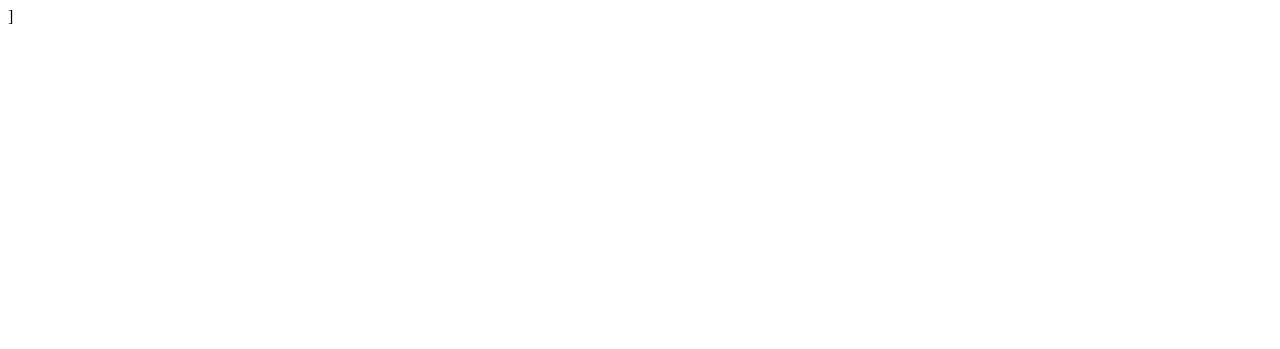
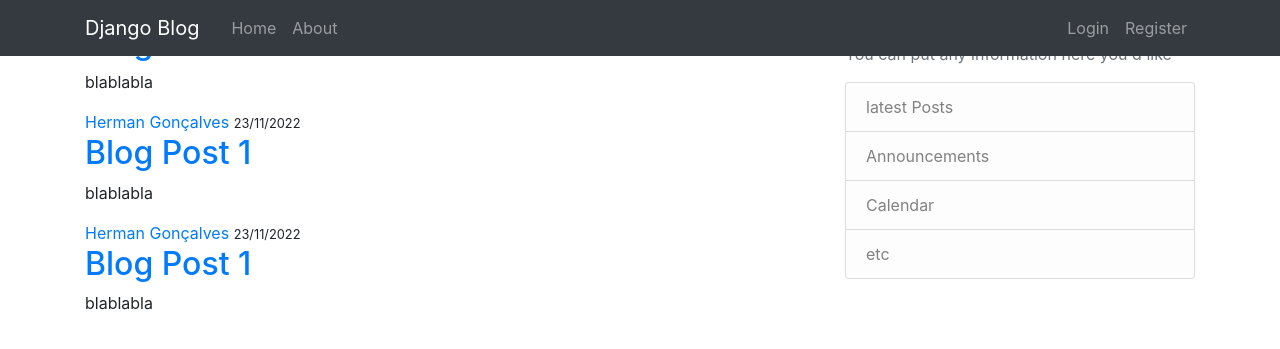
Before and after one commit to MallowHerman/django-blog, a Django app: page / in a window 1280 px wide. Before the commit the part shown is almost empty. Shown: the top 349 px of the page. Run offline with Django 4.2, Linux system fonts and the light colour scheme; some libraries are stand-ins or nearby versions.

Commit message:
templates layout and home

```diff
--- a/blog/templates/blog/home.html
+++ b/blog/templates/blog/home.html
@@ -1 +1,15 @@
 {% extends 'blog/layout.html' %}
+{% block content%}
+	<article>
+		{% for post in posts %}
+			<div>
+				<div>
+					<a href="">{{post.author}}</a>
+					<small>{{post.date_posted}}</small>
+				</div>
+				<h2><a href="">{{post.title}}</a></h2>
+				<p>{{post.content}}</p>
+			</div>
+		{% endfor %}
+	</article>
+{% endblock%}
--- a/blog/templates/blog/layout.html
+++ b/blog/templates/blog/layout.html
@@ -4,6 +4,9 @@
     <meta charset="UTF-8">
     <meta http-equiv="X-UA-Compatible" content="IE=edge">
     <meta name="viewport" content="width=device-width, initial-scale=1.0">
+    <!-- Bootstrap CSS -->
+    <link rel="stylesheet" href="https://cdn.jsdelivr.net/npm/bootstrap@4.0.0/dist/css/bootstrap.min.css" integrity="sha384-Gn5384xqQ1aoWXA+058RXPxPg6fy4IWvTNh0E263XmFcJlSAwiGgFAW/dAiS6JXm" crossorigin="anonymous">
+
     {% if title %}
         <title>Django Blog - {{title}}</title>
     {% else %}]
@@ -11,7 +14,52 @@
     {% endif%}
 </head>
 <body>
-    {% block content %}
-    {% endblock%}
+    <header class="site-header">
+      <nav class="navbar navbar-expand-md navbar-dark bg-dark fixed-top">
+        <div class="container">
+          <a class="navbar-brand mr-4" href="/">Django Blog</a>
+          <button class="navbar-toggler" type="button" data-toggle="collapse" data-target="#navbarToggle" aria-controls="navbarToggle" aria-expanded="false" aria-label="Toggle navigation">
+          <span class="navbar-toggler-icon"></span>
+          </button>
+          <div class="collapse navbar-collapse" id="navbarToggle">
+            <div class="navbar-nav mr-auto">
+              <a class="nav-item nav-link" href="/">Home</a>
+              <a class="nav-item nav-link" href="/about">About</a>
+            </div>
+            <!-- Navbar Right Side -->
+            <div class="navbar-nav">
+              <a class="nav-item nav-link" href="#">Login</a>
+              <a class="nav-item nav-link" href="#">Register</a>
+            </div>
+          </div>
+        </div>
+      </nav>
+    </header>
+    <main class="container" role="role">
+    <div class="row">
+        <div class="col-md-8">
+            {% block content%}{% endblock %}
+        </div>
+        <div class="col-md-4">
+            <div class="content-section">
+                <h3>Our Sidebar</h3>
+                <p class="text-muted">You can put any information here you'd like
+                    <ul class="list-group">
+                        <li class="list-group-item list-group-item-light">latest Posts</li>
+                        <li class="list-group-item list-group-item-light">Announcements</li>
+                        <li class="list-group-item list-group-item-light">Calendar</li>
+                        <li class="list-group-item list-group-item-light">etc</li>
+                    </ul>
+                </p>
+            </div>
+        </div>
+    </div>
+</main>
+
+    <!-- Optional JavaScript -->
+    <!-- jQuery first, then Popper.js, then Bootstrap JS -->
+    <script src="https://code.jquery.com/jquery-3.2.1.slim.min.js" integrity="sha384-KJ3o2DKtIkvYIK3UENzmM7KCkRr/rE9/Qpg6aAZGJwFDMVNA/GpGFF93hXpG5KkN" crossorigin="anonymous"></script>
+    <script src="https://cdn.jsdelivr.net/npm/popper.js@1.12.9/dist/umd/popper.min.js" integrity="sha384-ApNbgh9B+Y1QKtv3Rn7W3mgPxhU9K/ScQsAP7hUibX39j7fakFPskvXusvfa0b4Q" crossorigin="anonymous"></script>
+    <script src="https://cdn.jsdelivr.net/npm/bootstrap@4.0.0/dist/js/bootstrap.min.js" integrity="sha384-JZR6Spejh4U02d8jOt6vLEHfe/JQGiRRSQQxSfFWpi1MquVdAyjUar5+76PVCmYl" crossorigin="anonymous"></script>
 </body>
 </html>
--- a/blog/views.py
+++ b/blog/views.py
@@ -1,9 +1,29 @@
 from django.shortcuts import render
 from django.http import HttpResponse
 # Create your views here.
+posts = [
+    {
+        'author': 'Herman Gonçalves',
+        'title': 'Blog Post 1',
+        'content': 'blablabla',
+        'date_posted': '23/11/2022'
+    },
+    {
+        'author': 'Herman Gonçalves',
+        'title': 'Blog Post 1',
+        'content': 'blablabla',
+        'date_posted': '23/11/2022'
+    },
+    {
+        'author': 'Herman Gonçalves',
+        'title': 'Blog Post 1',
+        'content': 'blablabla',
+        'date_posted': '23/11/2022'
+    }
+]
 
 def home(request):
-    return render(request, 'blog/home.html')
+	return render(request, 'blog/home.html', {'posts':posts, 'title': 'Home'})
 
 def about(request):
     return render(request, 'blog/about.html')
```
